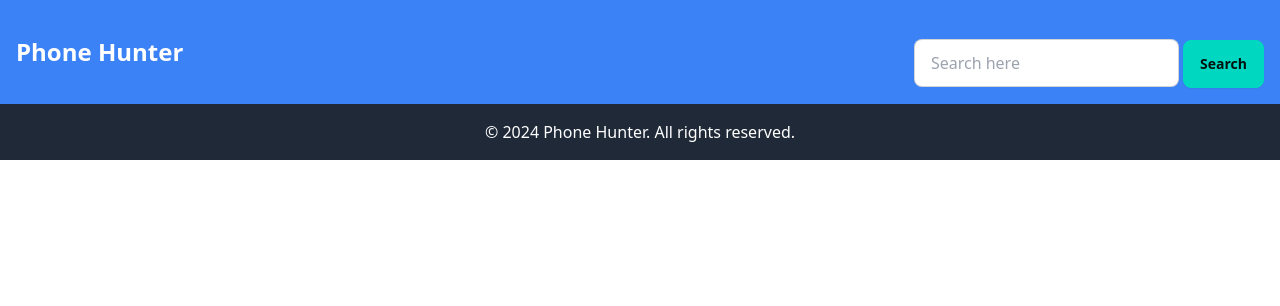
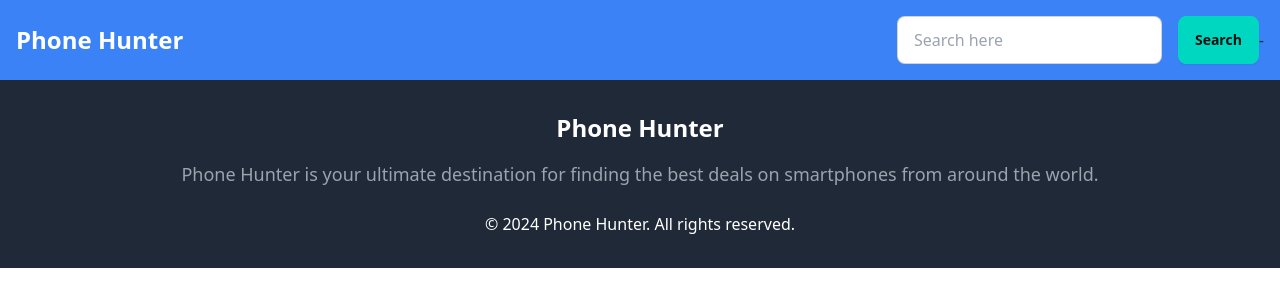
Before and after one commit to noushin-nusrat/phone-hunting, a plain HTML site: page index.html in a window 1280 px wide. Drawn offline with nearby package versions, Linux system fonts and the light colour scheme; no server answers.

Commit message:
added some paragraph

```diff
--- a/index.html
+++ b/index.html
@@ -11,17 +11,26 @@
 </head>
 
 <body>
-
-    <!-- Navbar -->
+    <!-- <nav class="container mx-auto flex justify-between items-center">
+            <h1 class="text-white text-2xl font-bold">Phone Hunter</h1>
+            <div>
+                <input id="search-field" type="text" placeholder="Search here" class="input input-bordered" />
+                <button onclick="handleSearch()" class="btn btn-accent mt-2">Search</button>
+            </div>
+        </nav> -->
     <header class="bg-blue-500 p-4">
         <nav class="container mx-auto flex justify-between items-center">
             <h1 class="text-white text-2xl font-bold">Phone Hunter</h1>
-            <div>
+            <div class="flex items-center space-x-4">
                 <input id="search-field" type="text" placeholder="Search here" class="input input-bordered" />
-                <button onclick="handleSearch()" class="btn btn-accent mt-6">Search</button>
+                <button onclick="handleSearch()" class="btn btn-accent">Search</button>-
             </div>
         </nav>
     </header>
+
+    </header>
+
+
 
     <main class="container mx-auto">
         <!-- <section class="bg-gray-100 p-4 m-4">
@@ -33,11 +42,11 @@
         <!-- search result -->
         <section>
             <!-- spinner or loader -->
-            <div class="text-center my-48 hidden" id="loading-spinner">
-                <span class="loading loading-spinner loading-lg text-[#00BBA6]"></span>
+            <div class="text-center my-48 hidden" id="loading-spinner"><span
+                    class="loading loading-spinner loading-lg text-[#00BBA6]"></span>
             </div>
+            <!-- Phone cards will be displayed here -->
             <div id="phone-container" class=" grid grid-cols grid-cols-1 md:grid-cols-2 lg:grid-cols-3 gap-4">
-                <!-- Phone cards will be displayed here -->
             </div>
             <!-- show all button -->
             <div id="show-all-container" class="hidden text-center my-8">
@@ -53,7 +62,6 @@
                 <div id="show-detail-container"></div>
                 <div class="modal-action">
                     <form method="dialog">
-                        <!-- if there is a button in form, it will close the modal -->
                         <button class="btn">Close</button>
                     </form>
                 </div>
@@ -61,11 +69,16 @@
         </dialog>
 
     </main>
-    <footer class="bg-gray-800 text-white py-4">
+    <footer class="bg-gray-800 text-white py-8">
         <div class="container mx-auto text-center">
+            <h3 class="text-2xl font-bold mb-4">Phone Hunter</h3>
+            <p class="text-lg text-gray-400 mb-6">Phone Hunter is your ultimate destination for finding the best
+                deals
+                on smartphones from around the world.</p>
             <p>&copy; 2024 Phone Hunter. All rights reserved.</p>
         </div>
     </footer>
+
     <script src="js/phone.js"></script>
 </body>
 
--- a/js/phone.js
+++ b/js/phone.js
@@ -5,6 +5,7 @@ const loadPhone = async (searchText = '13', isShowAll) => {
     // console.log(phones);
     displayPhones(phones, isShowAll);
 }
+
 
 
 const displayPhones = (phones, isShowAll) => {
@@ -37,12 +38,13 @@ const displayPhones = (phones, isShowAll) => {
         phoneCard.classList = `card p-4 bg-gray-100 shadow-xl`;
         // 3. set inner html text
         phoneCard.innerHTML = `
-     <figure><img src="${phone.image}" alt="Shoes" />
+     <figure><img src="${phone.image}" alt="phone" />
       </figure>
      <div class="card-body">
             <h2 class="card-title">${phone.phone_name}</h2>
-            <p>If a dog chews shoes whose shoes does he choose?</p>
+            <p>There are many variations of passages of available, <br> but the majority have suffered</p>
         <div class="card-actions justify-center">
+        <p class="text-xl font-bold">$225</p>
         <button onclick="handleShowDetail('${phone.slug}')" class="btn btn-primary">Show Details</button>
         </div>
      </div>`;
@@ -113,4 +115,5 @@ const handleShowAll = () => {
     handleSearch(true)
 }
 
+
 loadPhone();
```
